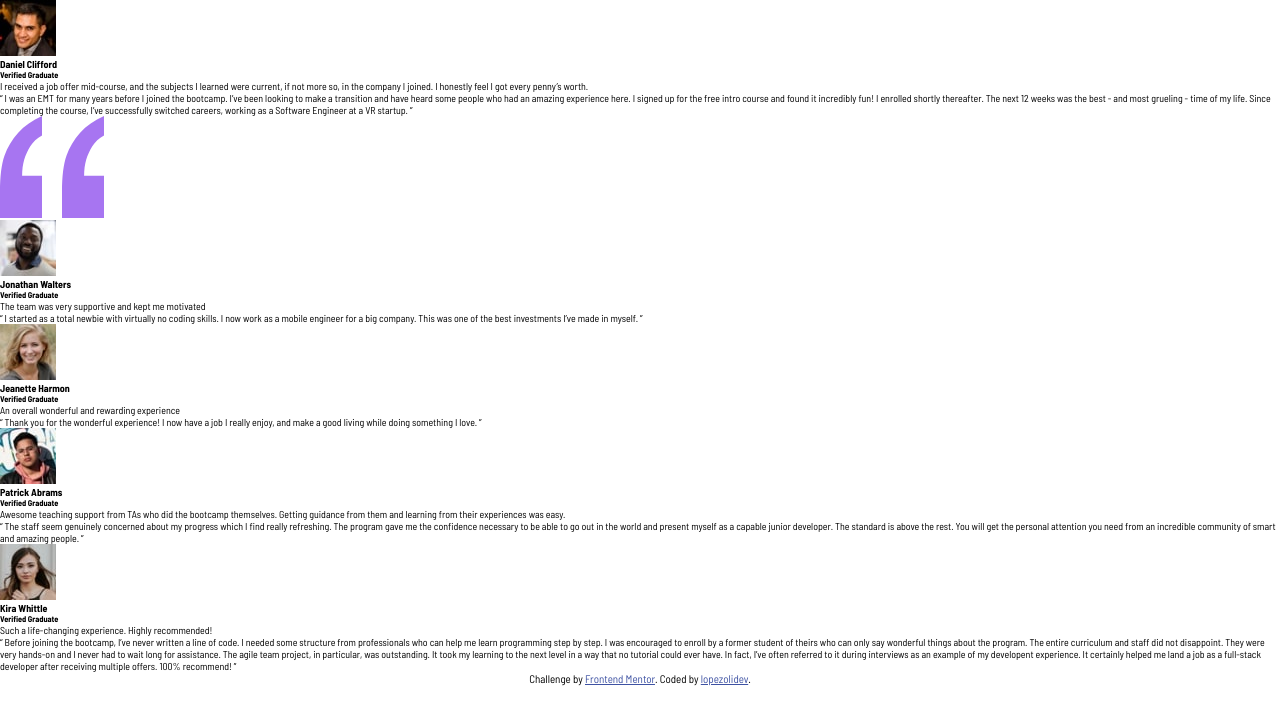
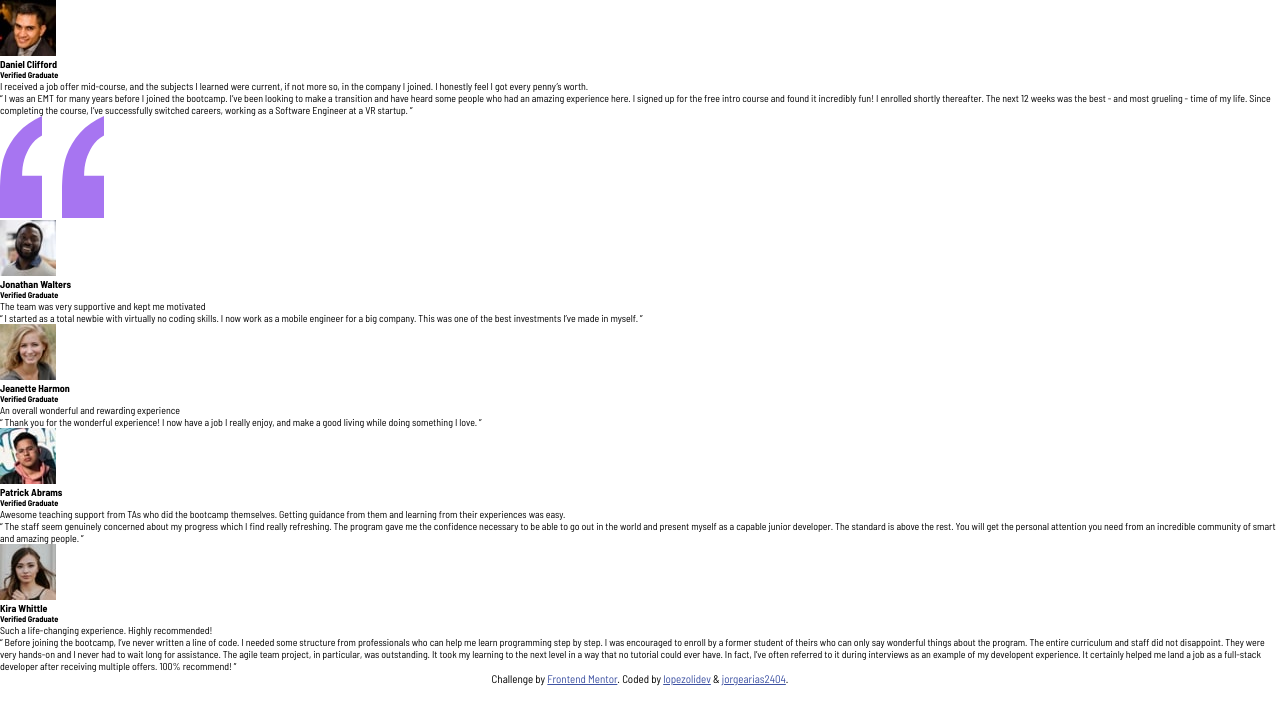
Before and after one commit to lopezolidev/Testimonials-grid-section-Frontend_challenge, a plain HTML site: page src/index.html in a window 1280 px wide. Drawn offline with Linux system fonts and the light colour scheme.

Commit message:
updating attribution footer

```diff
--- a/src/index.html
+++ b/src/index.html
@@ -172,7 +172,7 @@
 
   <div class="attribution">
     Challenge by <a href="https://www.frontendmentor.io?ref=challenge" target="_blank">Frontend Mentor</a>.
-    Coded by <a href="https://github.com/lopezolidev">lopezolidev</a>.
+    Coded by <a href="https://github.com/lopezolidev">lopezolidev</a> & <a href="https://github.com/jorgearias2404">jorgearias2404</a>.
   </div>
 </body>
 </html>
```
